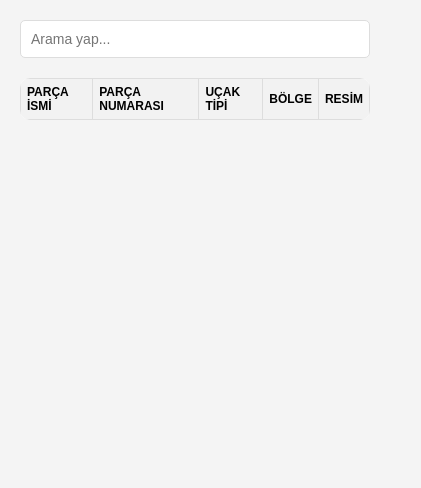
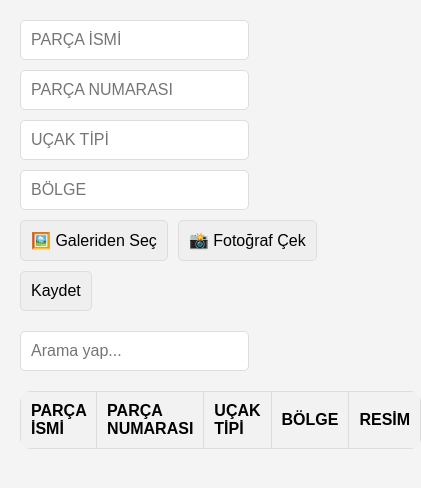
Before and after one commit to onur-var/PN-UYGULAMASI, a plain HTML site: page index.html in a window 390 px wide. Shown: the whole page, 421 px wide, since content can reach past the window. Drawn offline with Linux system fonts and the light colour scheme; no server answers.

Commit message:
Update index.html

```diff
--- a/index.html
+++ b/index.html
@@ -1,105 +1,54 @@
 <!DOCTYPE html>
-<html lang="en">
+<html lang="tr">
 <head>
   <meta charset="UTF-8">
   <meta name="viewport" content="width=device-width, initial-scale=1.0">
   <title>PN UYGULAMASI</title>
+  <!-- Firebase SDK -->
+  <script src="https://www.gstatic.com/firebasejs/9.22.0/firebase-app-compat.js"></script>
+  <script src="https://www.gstatic.com/firebasejs/9.22.0/firebase-storage-compat.js"></script>
+  <script src="https://www.gstatic.com/firebasejs/9.22.0/firebase-firestore-compat.js"></script>
   <style>
-        body {
-            font-family: Arial, sans-serif;
-            margin: 0;
-            padding: 0;
-            background-color: #f4f4f4;
+    /* (Orijinal CSS bloğunuz aynı şekilde kalıyor) */
+    body { font-family: Arial, sans-serif; margin:0; padding:0; background:#f4f4f4; }
+    .container { max-width:1200px; margin:0 auto; padding:20px; }
+    .search-box, .add-box { display:flex; flex-wrap:wrap; gap:10px; margin-bottom:20px; }
+    .search-box input, .add-box input, .add-box select, .add-box button {
+      padding:10px; border:1px solid #ddd; border-radius:5px; font-size:16px;
     }
-
-        .container {
-            max-width: 1200px;
-            margin: 0 auto;
-            padding: 20px;
-        }
-
-        .search-box {
-            display: flex;
-            flex-direction: column;
-            gap: 10px;
-            margin-bottom: 20px;
-        }
-
-        .search-box input {
-            padding: 10px;
-            border: 1px solid #ddd;
-            border-radius: 5px;
-            font-size: 16px;
-        }
-
-        .filter-select {
-            width: 100%;
-            padding: 8px;
-            border: 1px solid #ddd;
-            border-radius: 5px;
-        }
-
-        table {
-            width: 100%;
-            border-collapse: collapse;
-            background-color: #fff;
-            border-radius: 10px;
-            overflow: hidden;
-        }
-
-        th, td {
-            border: 1px solid #ddd;
-            padding: 10px;
-            text-align: left;
-        }
-
-        th {
-            background-color: #f2f2f2;
-            cursor: pointer;
-        }
-
-        tr:nth-child(even) {
-            background-color: #f9f9f9;
-        }
-
-        tr:hover {
-            background-color: #f1f1f1;
-        }
-
-        @media (max-width: 768px) {
-            table {
-                font-size: 14px;
-            }
-
-            th, td {
-                padding: 8px;
-            }
-
-            .search-box {
-                flex-direction: column;
-            }
-        }
-
-        @media (max-width: 480px) {
-            table {
-                font-size: 12px;
-            }
-
-            th, td {
-                padding: 6px;
-            }
-
-            .search-box input {
-                font-size: 14px;
-            }
-        }
+    table { width:100%; border-collapse:collapse; background:#fff; border-radius:10px; overflow:hidden; }
+    th, td { border:1px solid #ddd; padding:10px; text-align:left; }
+    th { background:#f2f2f2; cursor:pointer; }
+    tr:nth-child(even) { background:#f9f9f9; }
+    tr:hover { background:#f1f1f1; }
+    img.preview { max-width:100px; border-radius:5px; }
   </style>
 </head>
 <body>
   <div class="container">
+    <!-- 1) Yeni Kayıt Formu -->
+    <div class="add-box">
+      <input type="text" id="partName" placeholder="PARÇA İSMİ">
+      <input type="text" id="partNumber" placeholder="PARÇA NUMARASI">
+      <input type="text" id="aircraftType" placeholder="UÇAK TİPİ">
+      <input type="text" id="region" placeholder="BÖLGE">
+
+      <!-- Galeri veya Kameradan Seç -->
+      <input type="file" accept="image/*" id="galleryPicker" style="display:none" onchange="handleFile(this.files)">
+      <input type="file" accept="image/*" capture="environment" id="cameraPicker" style="display:none" onchange="handleFile(this.files)">
+      <button onclick="galleryPicker.click()">🖼️ Galeriden Seç</button>
+      <button onclick="cameraPicker.click()">📸 Fotoğraf Çek</button>
+      <img id="preview" class="preview" />
+
+      <button id="saveBtn">Kaydet</button>
+    </div>
+
+    <!-- 2) Arama ve Filtre -->
     <div class="search-box">
       <input type="text" id="searchInput" placeholder="Arama yap..." onkeyup="filterTable()">
     </div>
+
+    <!-- 3) Veri Tablosu -->
     <table id="dataTable">
       <thead>
         <tr id="headerRow">
@@ -109,15 +58,12 @@
           <th>BÖLGE</th>
           <th>RESİM</th>
         </tr>
-                <tr id="filterRow">
-                    <!-- Filtre seçenekleri buraya dinamik olarak eklenecek -->
-                </tr>
+        <tr id="filterRow"></tr>
       </thead>
-            <tbody>
-                <!-- Veriler buraya eklenecek -->
-            </tbody>
+      <tbody></tbody>
     </table>
   </div>
+
   <script src="script.js"></script>
 </body>
 </html>
```
Lines whose indentation alone changed are shown as unchanged.
